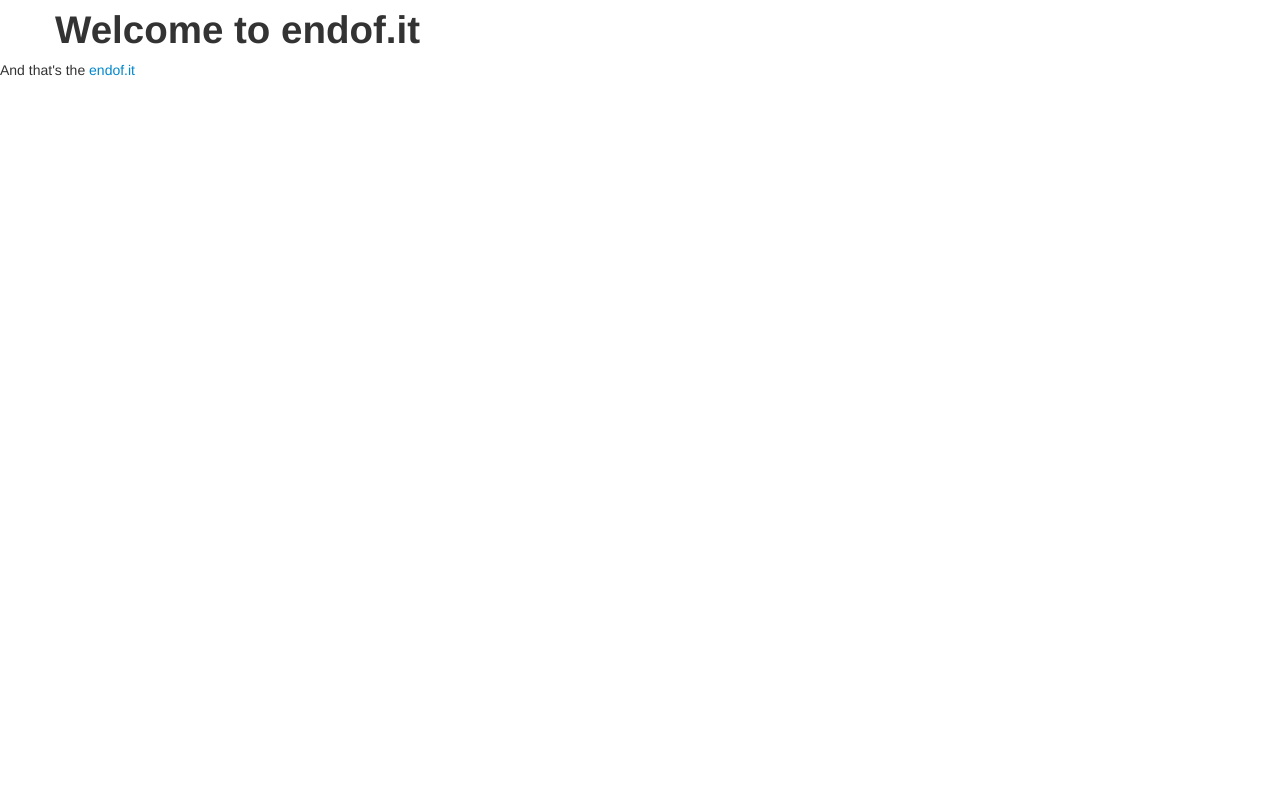
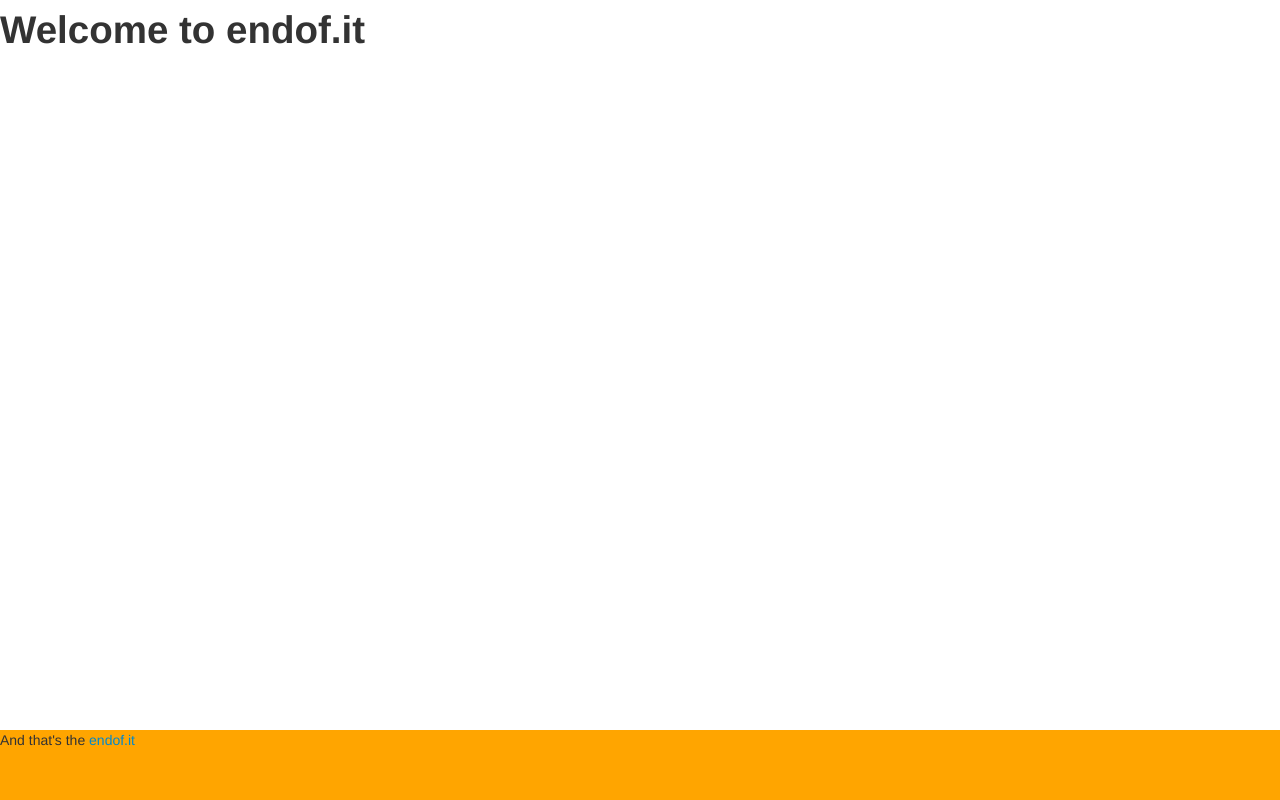
Before and after one commit to exonian/endofit, a Flask app: page / in a window 1280 px wide. Run offline with Flask 2, Linux system fonts and the light colour scheme; some libraries are stand-ins or nearby versions.

Commit message:
Sticky footer

```diff
--- /dev/null
+++ b/static/css/style.css
@@ -0,0 +1,19 @@
+html,
+body {
+  height: 100%;
+  margin: 0;
+  padding: 0; }
+
+.container {
+  margin: 0;
+  min-height: 100%;
+  height: auto !important;
+  height: 100%;
+  margin-bottom: -70px; }
+
+footer {
+  height: 70px;
+  background: orange; }
+
+.push {
+  height: 70px; }
--- /dev/null
+++ b/static/sass/style.sass
@@ -0,0 +1,19 @@
+html,
+body
+    height: 100%
+    margin: 0
+    padding: 0
+
+.container
+    margin: 0
+    min-height: 100%
+    height: auto !important
+    height: 100%
+    margin-bottom: -70px
+
+footer
+    height: 70px
+    background: orange
+
+.push
+    height: 70px
--- a/templates/base.html
+++ b/templates/base.html
@@ -14,6 +14,7 @@
         {% block style %}
             <link rel="stylesheet" href="{{ url_for('static', filename='flatstrap/css/bootstrap.css') }}">
             <link rel="stylesheet" href="{{ url_for('static', filename='flatstrap/css/bootstrap-responsive.css') }}">
+            <link rel="stylesheet" href="{{ url_for('static', filename='css/style.css') }}">
         {% endblock style %}
         {% block extra_style %}{% endblock %}
 
@@ -29,6 +30,7 @@
 
             {% block page %}{% endblock %}
 
+            <div class="push"></div>
         </div>
 
         <footer>
```
